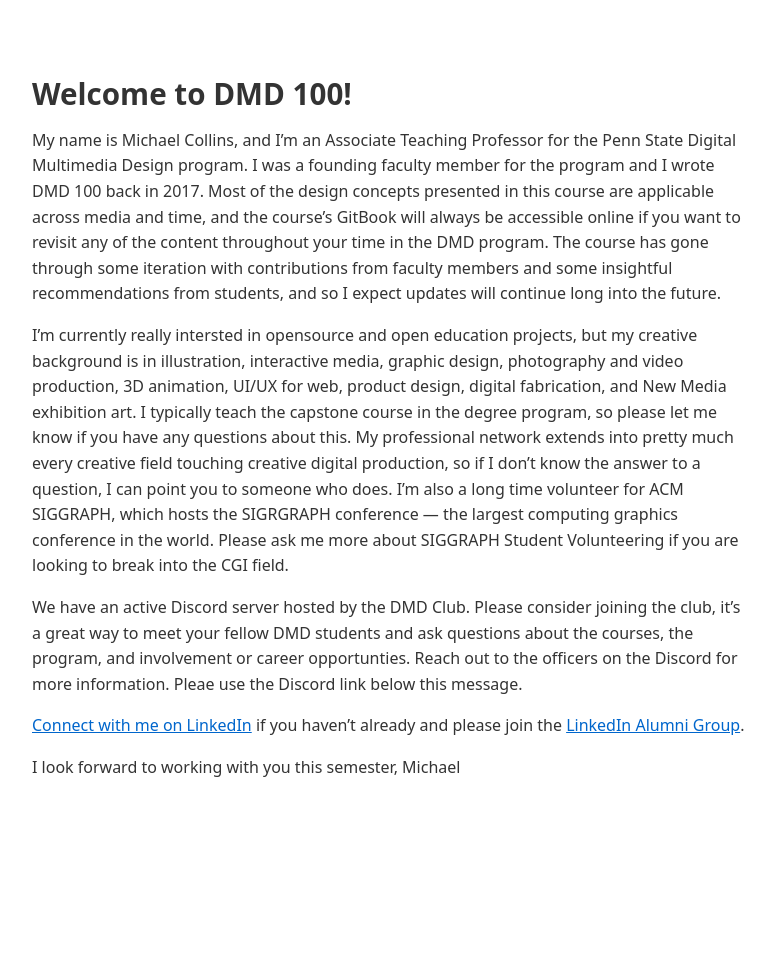
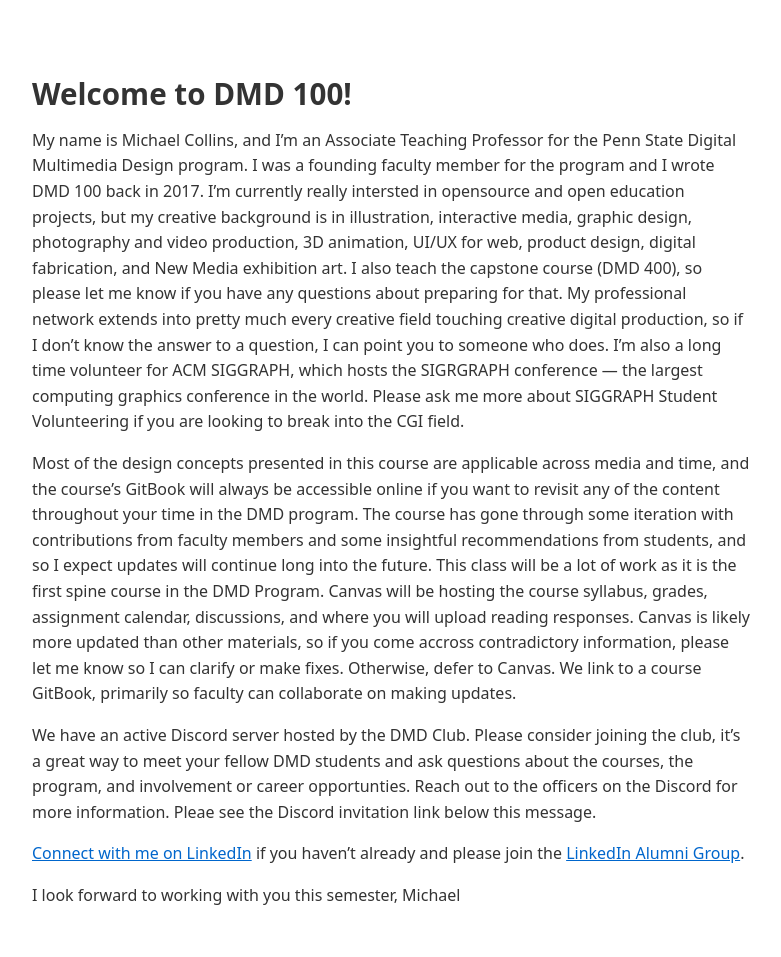
Before and after one commit to michael-collins/course-intros, a Jekyll site: the page built from _posts/2025-05-16-dmd-100-welcome.md, in a window 1280 px wide. Shown: the whole page, without its empty margins (248-1029 px from the left). Built offline with Jekyll 4.4.1, drawn with Linux system fonts in a browser that asks for light colours; before the commit the page ends 900 px from its top, so only the background shows below that.

Commit message:
Update 2025-05-16-dmd-100-welcome.md

```diff
--- a/_posts/2025-05-16-dmd-100-welcome.md
+++ b/_posts/2025-05-16-dmd-100-welcome.md
@@ -6,11 +6,11 @@ date: 2025-05-16
 
 ## Welcome to DMD 100!
 
-My name is Michael Collins, and I'm an Associate Teaching Professor for the Penn State Digital Multimedia Design program. I was a founding faculty member for the program and I wrote DMD 100 back in 2017. Most of the design concepts presented in this course are applicable across media and time, and the course's GitBook will always be accessible online if you want to revisit any of the content throughout your time in the DMD program. The course has gone through some iteration with contributions from faculty members and some insightful recommendations from students, and so I expect updates will continue long into the future.
+My name is Michael Collins, and I'm an Associate Teaching Professor for the Penn State Digital Multimedia Design program. I was a founding faculty member for the program and I wrote DMD 100 back in 2017. I'm currently really intersted in opensource and open education projects, but my creative background is in illustration, interactive media, graphic design, photography and video production, 3D animation, UI/UX for web, product design, digital fabrication, and New Media exhibition art. I also teach the capstone course (DMD 400), so please let me know if you have any questions about preparing for that. My professional network extends into pretty much every creative field touching creative digital production, so if I don't know the answer to a question, I can point you to someone who does. I'm also a long time volunteer for ACM SIGGRAPH, which hosts the SIGRGRAPH conference — the largest computing graphics conference in the world. Please ask me more about SIGGRAPH Student Volunteering if you are looking to break into the CGI field.
 
-I'm currently really intersted in opensource and open education projects, but my creative background is in illustration, interactive media, graphic design, photography and video production, 3D animation, UI/UX for web, product design, digital fabrication, and New Media exhibition art. I typically teach the capstone course in the degree program, so please let me know if you have any questions about this. My professional network extends into pretty much every creative field touching creative digital production, so if I don't know the answer to a question, I can point you to someone who does. I'm also a long time volunteer for ACM SIGGRAPH, which hosts the SIGRGRAPH conference — the largest computing graphics conference in the world. Please ask me more about SIGGRAPH Student Volunteering if you are looking to break into the CGI field.
+Most of the design concepts presented in this course are applicable across media and time, and the course's GitBook will always be accessible online if you want to revisit any of the content throughout your time in the DMD program. The course has gone through some iteration with contributions from faculty members and some insightful recommendations from students, and so I expect updates will continue long into the future. This class will be a lot of work as it is the first spine course in the DMD Program. Canvas will be hosting the course syllabus, grades, assignment calendar, discussions, and where you will upload reading responses. Canvas is likely more updated than other materials, so if you come accross contradictory information, please let me know so I can clarify or make fixes. Otherwise, defer to Canvas. We link to a course GitBook, primarily so faculty can collaborate on making updates.
 
-We have an active Discord server hosted by the DMD Club. Please consider joining the club, it's a great way to meet your fellow DMD students and ask questions about the courses, the program, and involvement or career opportunties. Reach out to the officers on the Discord for more information. Pleae use the Discord link below this message.
+We have an active Discord server hosted by the DMD Club. Please consider joining the club, it's a great way to meet your fellow DMD students and ask questions about the courses, the program, and involvement or career opportunties. Reach out to the officers on the Discord for more information. Pleae see the Discord invitation link below this message.
 
 [Connect with me on LinkedIn](https://www.linkedin.com/in/michael-collins-573a775/) if you haven't already and please join the [LinkedIn Alumni Group](https://www.linkedin.com/groups/12200300/).
 
```
